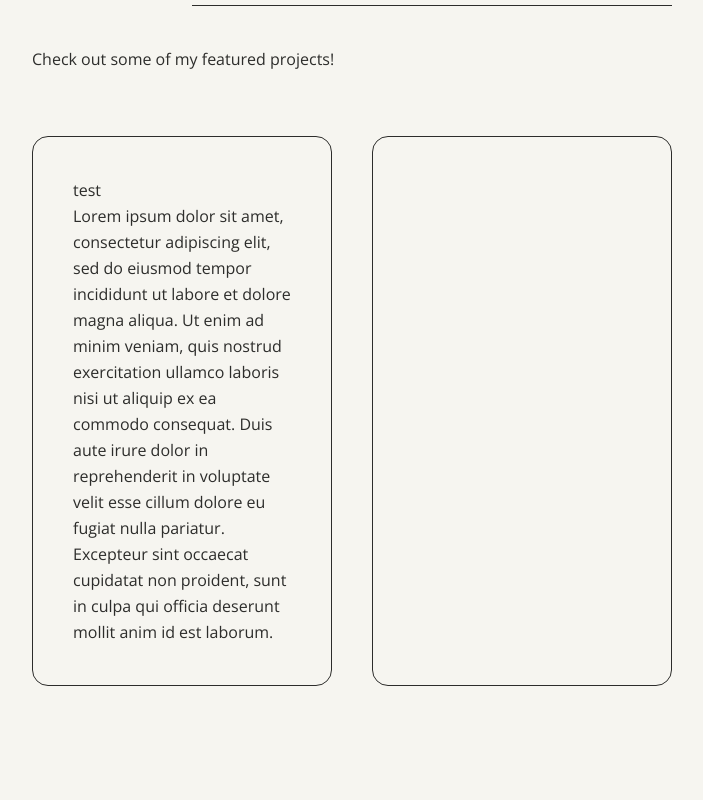
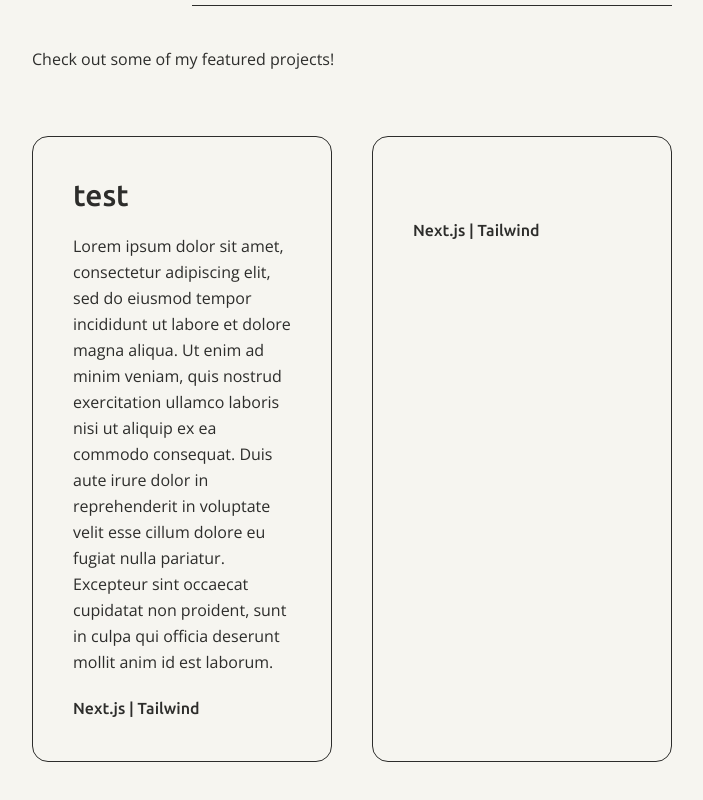
Before and after one commit to kellyhum/portfolio-site, a Next.js app: page / in a window 1280 px wide. Shown: the part 1564-2364 px from the top of the page, without its empty margins (288-991 px from the left). Before the commit the page ends 2330 px from the top, so only its background shows below. Built offline with nearby package versions, Linux system fonts and the light colour scheme.

Commit message:
made some minor font adjustments, added sample techstack for testing purposes

```diff
--- a/components/Project.js
+++ b/components/Project.js
@@ -1,11 +1,9 @@
 const Project = ({title, description}) => {
     return (
         <div className='flex-1 w-full p-10 border rounded-2xl'>
-            <h3>{title}</h3>
-            <p>{description}</p>
-            <h4>
-
-            </h4>
+            <h3 className="text-3xl font-title pb-5">{title}</h3>
+            <p className="pb-5">{description}</p>
+            <h4 className='font-title'>Next.js | Tailwind</h4>
         </div>
     );
 }
```
